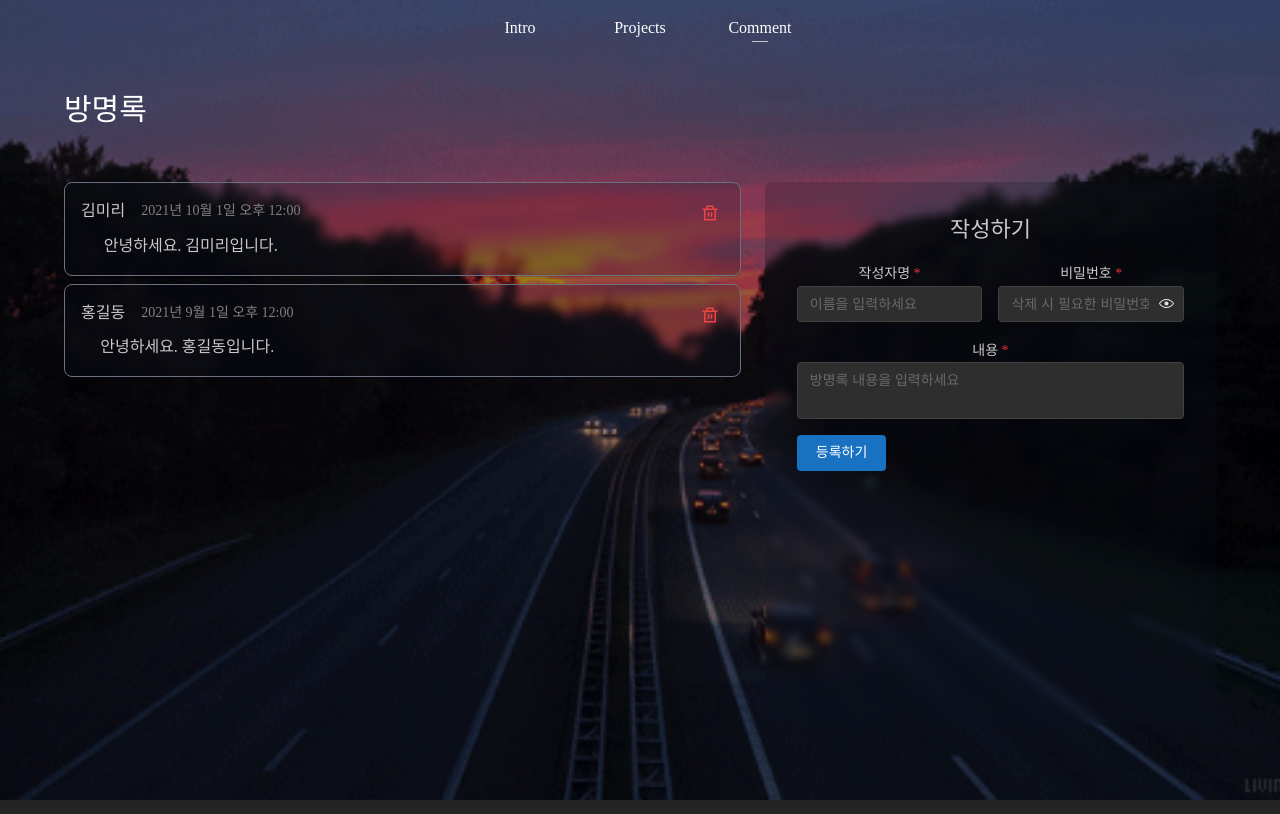
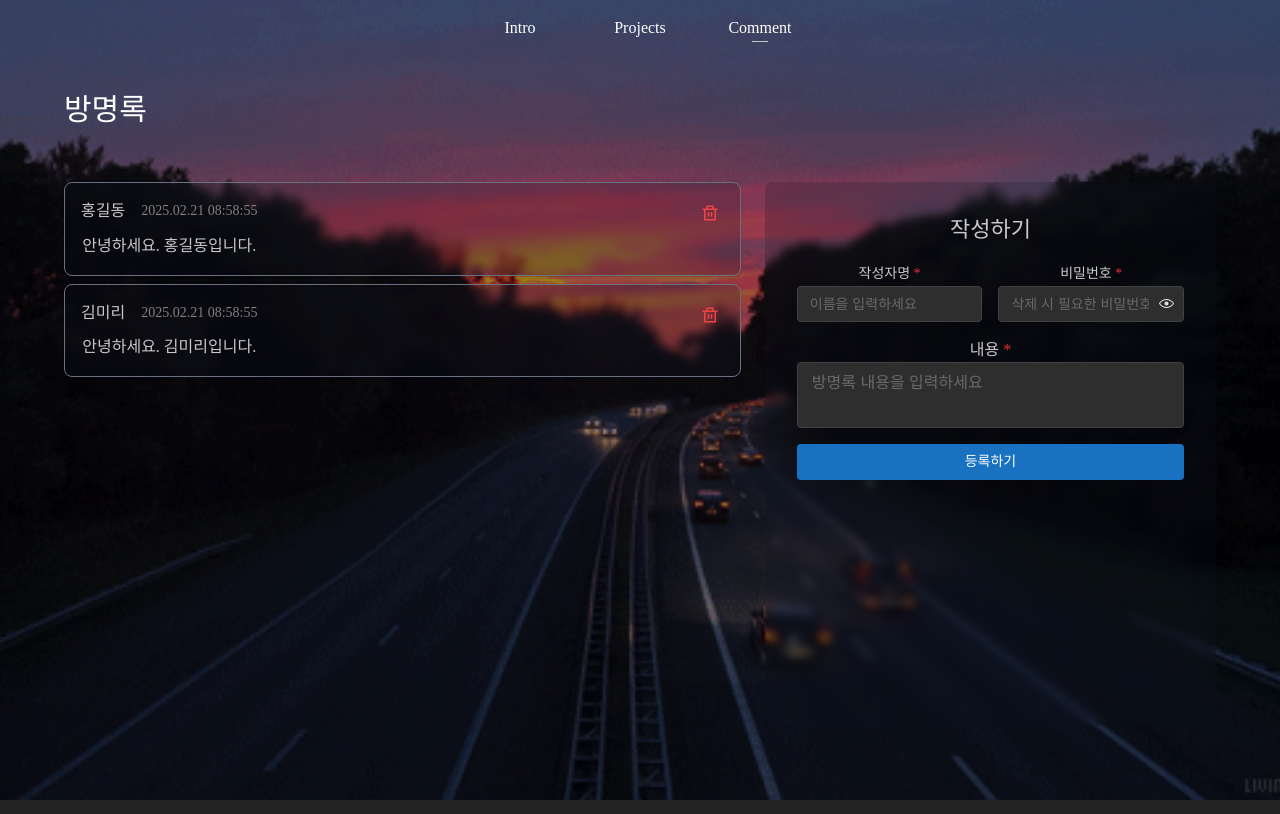
Before and after one commit to dlwlsdn201/dev.leejinw-portfolio-2025--react19, a React (Vite) app: page /comment in a window 1280 px wide. Built offline with nearby package versions, Linux system fonts and the light colour scheme; no server answers.

Commit message:
:lipstick: #3 shared > Notification 모듈 UI 구현 중

```diff
--- /dev/null
+++ b/src/features/comment/model/comment.ts
@@ -0,0 +1,9 @@
+export interface NewGuestbookComment {
+  author: string;
+  password: string;
+  content: string;
+}
+export interface GuestbookComment extends NewGuestbookComment {
+  id: string;
+  createdAt: number; // unix
+}
--- a/src/main.tsx
+++ b/src/main.tsx
@@ -1,6 +1,7 @@
 import { StrictMode } from 'react';
 import { createRoot } from 'react-dom/client';
 import './index.css';
+import '@shared/styles/animation.css';
 import '@mantine/core/styles.css';
 import { Router } from './app/routes/routes';
 import { MantineProvider } from '@mantine/core';
--- /dev/null
+++ b/src/shared/ui/Notification/index.ts
@@ -0,0 +1 @@
+export { DefaultNotification } from './Default';
--- a/src/widgets/comment/CommentInputWidget.tsx
+++ b/src/widgets/comment/CommentInputWidget.tsx
@@ -1,40 +1,24 @@
 // GuestBook.tsx
-import { useState, useEffect } from 'react';
+import { useState, useEffect, FormEvent } from 'react';
 import {
   TextInput,
   Textarea,
   Button,
   Paper,
   Title,
-  Text,
-  Group,
   Stack,
   PasswordInput,
-  Modal,
-  ActionIcon,
 } from '@mantine/core';
 import { notifications } from '@mantine/notifications';
 import { useDisclosure } from '@mantine/hooks';
-import { CARD_BACKGROUND } from '@app/config/style';
-
-interface GuestbookEntry {
-  _id: string;
-  author: string;
-  content: string;
-  createdAt: string;
-}
-
-const TEST_ENTRIES: GuestbookEntry[] = [
-  {
-    _id: '1',
-    author: '홍길동',
-    content: '안녕하세요. 홍길동입니다.',
-    createdAt: '2021-09-01T12:00:00',
-  },
-];
+import {
+  GuestbookComment,
+  NewGuestbookComment,
+} from '@features/comment/model/comment';
+import dayjs from 'dayjs';
+import { useCommentStore } from './store/useCommentStore';
 
 export const CommentInputWidget = () => {
-  const [entries, setEntries] = useState<GuestbookEntry[]>(TEST_ENTRIES);
   const [author, setAuthor] = useState('');
   const [password, setPassword] = useState('');
   const [content, setContent] = useState('');
@@ -43,11 +27,13 @@ export const CommentInputWidget = () => {
   const [deletePassword, setDeletePassword] = useState('');
   const [opened, { open, close }] = useDisclosure(false);
 
-  const fetchEntries = async () => {
+  const { initComment, addComment } = useCommentStore();
+
+  const reFetchEntries = async () => {
     try {
       const response = await fetch('/api/guestbook');
       const data = await response.json();
-      setEntries(data);
+      initComment(data);
     } catch (error) {
       notifications.show({
         title: '오류',
@@ -57,11 +43,11 @@ export const CommentInputWidget = () => {
     }
   };
 
-  useEffect(() => {
-    fetchEntries();
-  }, []);
+  const SAMPLE_AddComment = (comment: NewGuestbookComment) => {
+    addComment(comment);
+  };
 
-  const handleSubmit = async (e: React.FormEvent) => {
+  const handleSubmit = async (e: FormEvent<HTMLFormElement>) => {
     e.preventDefault();
 
     if (!author.trim() || !content.trim() || !password.trim()) {
@@ -73,30 +59,38 @@ export const CommentInputWidget = () => {
       return;
     }
 
+    // FormData를 객체로 변환
+    const formValues = {
+      author,
+      password,
+      content,
+    };
+
     setLoading(true);
     try {
-      const response = await fetch('/api/guestbook', {
-        method: 'POST',
-        headers: {
-          'Content-Type': 'application/json',
-        },
-        body: JSON.stringify({ author, password, content }),
-      });
-
-      if (response.ok) {
-        setAuthor('');
-        setPassword('');
-        setContent('');
-        fetchEntries();
-        notifications.show({
-          title: '성공',
-          message: '방명록이 등록되었습니다.',
-          color: 'green',
-        });
-      } else {
-        const error = await response.json();
-        throw new Error(error.message || '방명록 등록에 실패했습니다.');
-      }
+      SAMPLE_AddComment(formValues);
+      // TODO - [추후 API 연동 필요] */
+      // const response = await fetch('/api/guestbook', {
+      //   method: 'POST',
+      //   headers: {
+      //     'Content-Type': 'application/json',
+      //   },
+      //   body: JSON.stringify({ author, password, content }),
+      // });
+      // if (response.ok) {
+      //   setAuthor('');
+      //   setPassword('');
+      //   setContent('');
+      //   reFetchEntries();
+      //   notifications.show({
+      //     title: '성공',
+      //     message: '방명록이 등록되었습니다.',
+      //     color: 'green',
+      //   });
+      // } else {
+      //   const error = await response.json();
+      //   throw new Error(error.message || '방명록 등록에 실패했습니다.');
+      // }
     } catch (error) {
       if (error instanceof Error) {
         notifications.show({
@@ -137,7 +131,7 @@ export const CommentInputWidget = () => {
 
       if (response.ok) {
         close();
-        fetchEntries();
+        reFetchEntries();
         notifications.show({
           title: '성공',
           message: '방명록이 삭제되었습니다.',
@@ -208,23 +202,22 @@ export const CommentInputWidget = () => {
             <Textarea
               label="내용"
               placeholder="방명록 내용을 입력하세요"
-              minRows={4}
-              maxRows={8}
+              minRows={1}
+              maxRows={10}
+              size="md"
               value={content}
               onChange={(e) => setContent(e.target.value)}
               required
               className="w-full"
             />
-            <Group>
             <Button
               type="submit"
               loading={loading}
               // leftIcon={<IconSend size={16} />}
-                className="bg-blue-600 hover:bg-blue-700 transition-colors"
+              className="w-full bg-blue-600 hover:bg-blue-700 transition-colors"
             >
               등록하기
             </Button>
-            </Group>
           </Stack>
         </form>
       </Paper>
--- a/src/widgets/comment/CommentListWidget.tsx
+++ b/src/widgets/comment/CommentListWidget.tsx
@@ -8,35 +8,34 @@ import {
   PasswordInput,
   Modal,
   ActionIcon,
+  Notification,
 } from '@mantine/core';
 import { notifications } from '@mantine/notifications';
+import { GuestbookComment } from '@features/comment/model/comment';
 import { useDisclosure } from '@mantine/hooks';
 import { toolsIconProvider } from '@/shared/assets/icon/tools';
+import dayjs from 'dayjs';
+import { useCommentStore } from './store/useCommentStore';
+import { DefaultNotification } from '@/shared/ui/Notification';
 
-interface GuestbookEntry {
-  _id: string;
-  author: string;
-  content: string;
-  createdAt: string;
-}
-
-const TEST_ENTRIES: GuestbookEntry[] = [
+const TEST_ENTRIES: GuestbookComment[] = [
   {
-    _id: '1',
+    id: '1',
     author: '홍길동',
+    password: '1234',
     content: '안녕하세요. 홍길동입니다.',
-    createdAt: '2021-09-01T12:00:00',
+    createdAt: dayjs().valueOf(),
   },
   {
-    _id: '2',
+    id: '2',
     author: '김미리',
+    password: '1234',
     content: '안녕하세요. 김미리입니다.',
-    createdAt: '2021-10-01T12:00:00',
+    createdAt: dayjs().valueOf(),
   },
 ];
 
 export const CommentListWidget = () => {
-  const [entries, setEntries] = useState<GuestbookEntry[]>([]);
   const [author, setAuthor] = useState('');
   const [password, setPassword] = useState('');
   const [content, setContent] = useState('');
@@ -45,17 +44,16 @@ export const CommentListWidget = () => {
   const [deletePassword, setDeletePassword] = useState('');
   const [opened, { open, close }] = useDisclosure(false);
 
+  const { comments, initComment, removeComment } = useCommentStore();
+
   const fetchEntries = async () => {
     try {
       // const response = await fetch('/api/guestbook');
       // const data = await response.json();
       const DATA = TEST_ENTRIES;
       /* TODO -[추후 lib 핸들러 함수로 리팩터링] */
-      const sortedDataByDate = DATA.sort(
-        (a, b) =>
-          new Date(b.createdAt).getTime() - new Date(a.createdAt).getTime()
-      );
-      setEntries(sortedDataByDate);
+      const sortedDataByDate = DATA.sort((a, b) => b.createdAt - a.createdAt);
+      initComment(sortedDataByDate);
     } catch (error) {
       notifications.show({
         title: '오류',
@@ -135,26 +133,36 @@ export const CommentListWidget = () => {
     }
 
     try {
-      const response = await fetch(`/api/guestbook/${deleteId}`, {
-        method: 'DELETE',
-        headers: {
-          'Content-Type': 'application/json',
-        },
-        body: JSON.stringify({ password: deletePassword }),
-      });
+      removeComment(deleteId);
+      // TODO - [추후 API 구현 및 연동 필요] */
+      // const response = await fetch(`/api/guestbook/${deleteId}`, {
+      //   method: 'DELETE',
+      //   headers: {
+      //     'Content-Type': 'application/json',
+      //   },
+      //   body: JSON.stringify({ password: deletePassword }),
+      // });
 
-      if (response.ok) {
-        close();
-        fetchEntries();
-        notifications.show({
-          title: '성공',
-          message: '방명록이 삭제되었습니다.',
-          color: 'green',
-        });
-      } else {
-        const error = await response.json();
-        throw new Error(error.message || '방명록 삭제에 실패했습니다.');
-      }
+      // if (response.ok) {
+      //   close();
+      //   fetchEntries();
+      //   notifications.show({
+      //     title: '성공',
+      //     message: '방명록이 삭제되었습니다.',
+      //     color: 'green',
+      //   });
+      // } else {
+      //   const error = await response.json();
+      //   throw new Error(error.message || '방명록 삭제에 실패했습니다.');
+      // }
+
+      <DefaultNotification
+        title={'삭제 성공'}
+        mode="success"
+        description={'방명록을 성공적으로 삭제하였습니다'}
+      />;
+
+      close();
     } catch (error) {
       if (error instanceof Error) {
         notifications.show({
@@ -166,31 +174,22 @@ export const CommentListWidget = () => {
     }
   };
 
-  const formatDate = (dateString: string) => {
-    const date = new Date(dateString);
-    return date.toLocaleDateString('ko-KR', {
-      year: 'numeric',
-      month: 'long',
-      day: 'numeric',
-      hour: '2-digit',
-      minute: '2-digit',
-    });
+  const formatDateToString = (date: number) => {
+    return dayjs(date).format('YYYY.MM.DD HH:mm:ss');
   };
 
-  const deleteIcon = toolsIconProvider({ keys: ['delete'] }).map(
-    (iconObj) => iconObj.icon
-  );
+  const deleteIcon = toolsIconProvider({ keys: ['delete'] })[0].icon;
 
   return (
     <div className="w-full py-12 flex-[0.6]">
       <div className="my-8">
         <div className="flex flex-col gap-y-2">
-          {entries.length === 0 ? (
+          {comments.length === 0 ? (
             <Text c="dimmed" py="xl">
               아직 작성된 방명록이 없습니다. 첫 번째 방명록을 작성해보세요!
             </Text>
           ) : (
-            entries.map((entry) => (
+            comments.map((comment) => (
               <Paper
                 styles={{
                   // Ref. CommentInputWidget.tsx:175
@@ -199,7 +198,7 @@ export const CommentListWidget = () => {
                     backdropFilter: 'blur(0.25rem)',
                   },
                 }}
-                key={entry._id}
+                key={comment.id}
                 shadow="xs"
                 radius="md"
                 p="md"
@@ -208,22 +207,22 @@ export const CommentListWidget = () => {
                 <div className="flex justify-between items-start">
                   <div>
                     <Group>
-                      <Text className="text-gray-800">{entry.author}</Text>
+                      <Text className="text-gray-800">{comment.author}</Text>
                       <Text size="sm" c="dimmed">
-                        {formatDate(entry.createdAt)}
+                        {formatDateToString(comment.createdAt)}
                       </Text>
                     </Group>
                     <Text mt="xs" className="text-gray-700 whitespace-pre-line">
-                      {entry.content}
+                      {comment.content}
                     </Text>
                   </div>
                   <ActionIcon
                     color="red"
                     variant="subtle"
-                    onClick={() => handleOpenDeleteModal(entry._id)}
+                    onClick={() => handleOpenDeleteModal(comment.id)}
                     className="hover:bg-red-50"
                   >
-                    {...deleteIcon}
+                    {deleteIcon}
                   </ActionIcon>
                 </div>
               </Paper>
--- /dev/null
+++ b/src/widgets/comment/store/useCommentStore.ts
@@ -0,0 +1,69 @@
+import dayjs from 'dayjs';
+import { create } from 'zustand';
+
+interface Comment {
+  id: string;
+  content: string;
+  author: string;
+  createdAt: number;
+}
+
+interface CommentStore {
+  // 상태
+  comments: Comment[];
+  isLoading: boolean;
+  error: string | null;
+
+  // 액션
+  initComment: (comments: Comment[]) => void;
+  addComment: (comment: Omit<Comment, 'id' | 'createdAt'>) => void;
+  removeComment: (id: string) => void;
+  updateComment: (id: string, content: string) => void;
+  setComments: (comments: Comment[]) => void;
+  setLoading: (isLoading: boolean) => void;
+  setError: (error: string | null) => void;
+}
+
+export const useCommentStore = create<CommentStore>((set) => ({
+  // 초기 상태
+  comments: [],
+  isLoading: false,
+  error: null,
+
+  // 신규 방명록 추가
+  initComment: (allComments) =>
+    set(() => ({
+      comments: [...allComments],
+    })),
+
+  // 신규 방명록 추가
+  addComment: (comment) =>
+    set((state) => ({
+      comments: [
+        ...state.comments,
+        {
+          ...comment,
+          id: crypto.randomUUID(),
+          createdAt: dayjs().valueOf(),
+        },
+      ],
+    })),
+
+  // 삭제
+  removeComment: (id) =>
+    set((state) => ({
+      comments: state.comments.filter((comment) => comment.id !== id),
+    })),
+
+  // 내용 수정
+  updateComment: (id, content) =>
+    set((state) => ({
+      comments: state.comments.map((comment) =>
+        comment.id === id ? { ...comment, content } : comment
+      ),
+    })),
+
+  setComments: (comments) => set({ comments }),
+  setLoading: (isLoading) => set({ isLoading }),
+  setError: (error) => set({ error }),
+}));
```
Also changed, not shown: src/shared/styles/animation.css (added, +17 -0 lines), src/shared/ui/Notification/Default.tsx (added, +66 -0 lines), tailwind.config.ts (+16 -3 lines). Lines whose indentation alone changed are shown as unchanged.
